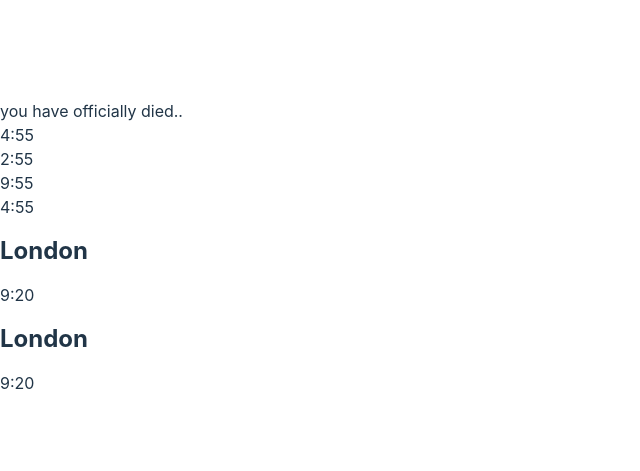
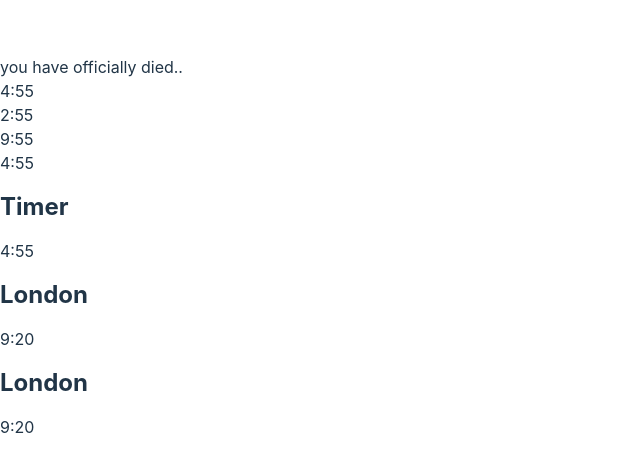
Before and after one commit to fallowshades/chas_react-clock, a React (Vite) app: page / in a window 1280 px wide. Shown: the part 153-624 px from the top of the page, without its empty margins (0-640 px from the left). Built offline with nearby package versions, Linux system fonts and the light colour scheme.

Commit message:
more timers

```diff
--- a/src/App.jsx
+++ b/src/App.jsx
@@ -12,7 +12,7 @@ function App() {
       <TimerAssignment4 initialSeconds={300} /> {/* 5 minutes */}
       <TimerAssignment4 initialSeconds={180} /> {/* 3 minutes */}
       <TimerAssignment4 initialSeconds={600} /> {/* 10 minutes */}
-      <TimerAssignment4 initialSeconds={300} />{' '}
+      <TimerAssignment4 initialSeconds={300} /> <Timer initialSeconds={300} />{' '}
       {/* Set initialSeconds to the desired starting time */}
       {/* Add more timers or other components as needed */}
       <Clock city="London" timeZone="Europe/London" />
```
